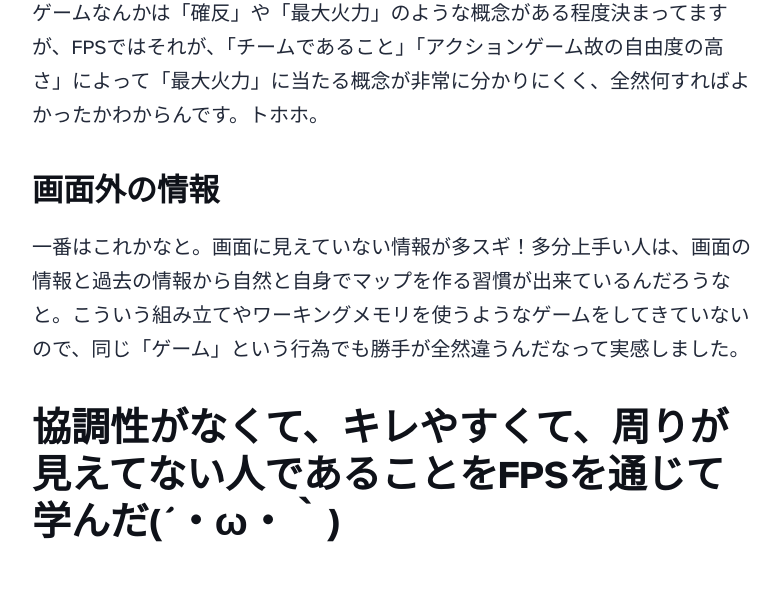
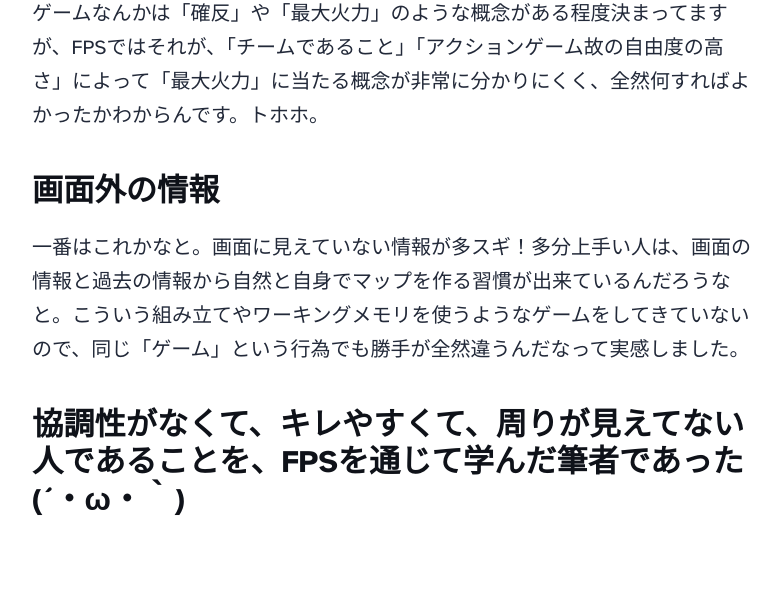
Before and after one commit to jellybeans511/AstroBlog, an Astro site: page /blog/apex-intai in a window 1280 px wide. Shown: the part 1796-2401 px from the top of the page, without its empty margins (248-1029 px from the left). Built offline with nearby package versions, Linux system fonts and the light colour scheme; Astro itself is replaced by a stand-in of ours.

Commit message:
add content

```diff
--- a/src/content/blog/Apex-intai.md
+++ b/src/content/blog/Apex-intai.md
@@ -26,4 +26,4 @@ FPSやってる人なら当然の感覚かもしれませんが、如何せん
 #### 画面外の情報
 一番はこれかなと。画面に見えていない情報が多スギ！多分上手い人は、画面の情報と過去の情報から自然と自身でマップを作る習慣が出来ているんだろうなと。こういう組み立てやワーキングメモリを使うようなゲームをしてきていないので、同じ「ゲーム」という行為でも勝手が全然違うんだなって実感しました。
 
-### 協調性がなくて、キレやすくて、周りが見えてない人であることをFPSを通じて学んだ(´・ω・｀)
+#### 協調性がなくて、キレやすくて、周りが見えてない人であることを、FPSを通じて学んだ筆者であった　(´・ω・｀)
```
